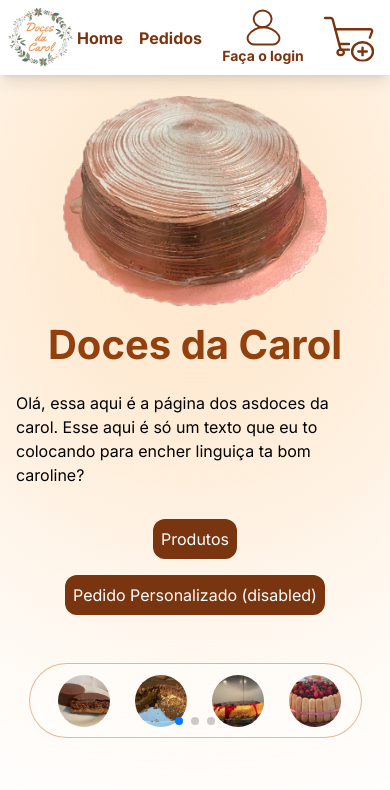
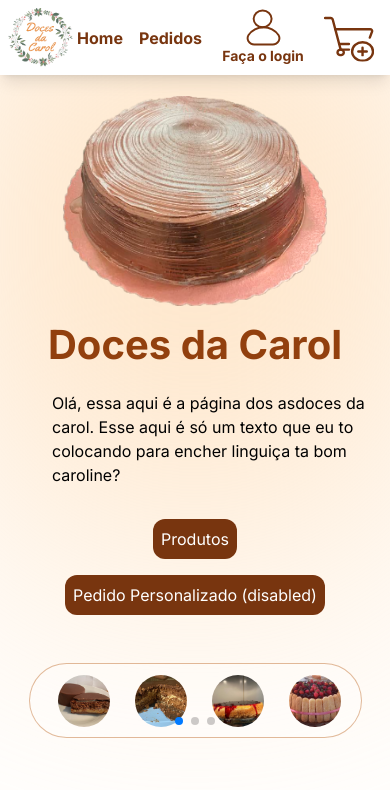
Before and after one commit to vicovaporub/doces-page, a Next.js app: page / in a window 390 px wide. Shown: the top 790 px of the page. Built offline with nearby package versions, Linux system fonts and the light colour scheme.

Commit message:
fixed margin for about

```diff
--- a/src/components/main-components/About.tsx
+++ b/src/components/main-components/About.tsx
@@ -28,10 +28,12 @@ export const About = () => {
           <h1 className="font-bold sm:pt-[20vh] text-center text-amber-800 text-[40px]">
             Doces da Carol
           </h1>
-          <h2 className="sm:py-10 p-4">
-            Olá, essa aqui é a página dos asdoces da carol. Esse aqui é só um
-            texto que eu to colocando para encher linguiça ta bom caroline?
-          </h2>
+          <div className="sm:ml-0 ml-9 ">
+            <p className="sm:py-10 p-4">
+              Olá, essa aqui é a página dos asdoces da carol. Esse aqui é só um
+              texto que eu to colocando para encher linguiça ta bom caroline?
+            </p>
+          </div>
           <div className="flex sm:flex-row flex-col sm:gap-20 items-center">
             <Link
               className="bg-amber-900 text-white w-fit p-2 sm:mt-16 mt-4 rounded-xl hover:bg-amber-800 transition"
```
